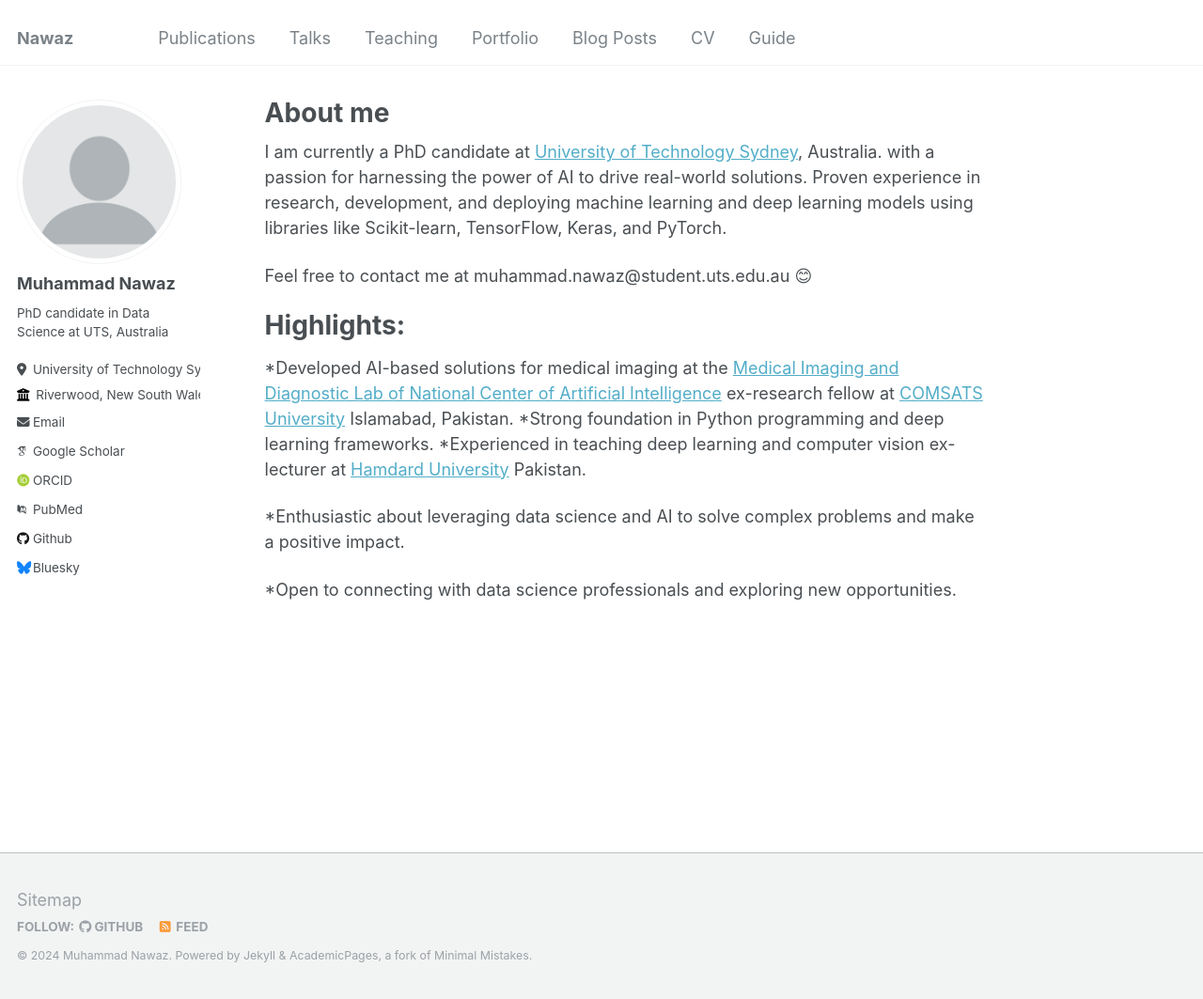
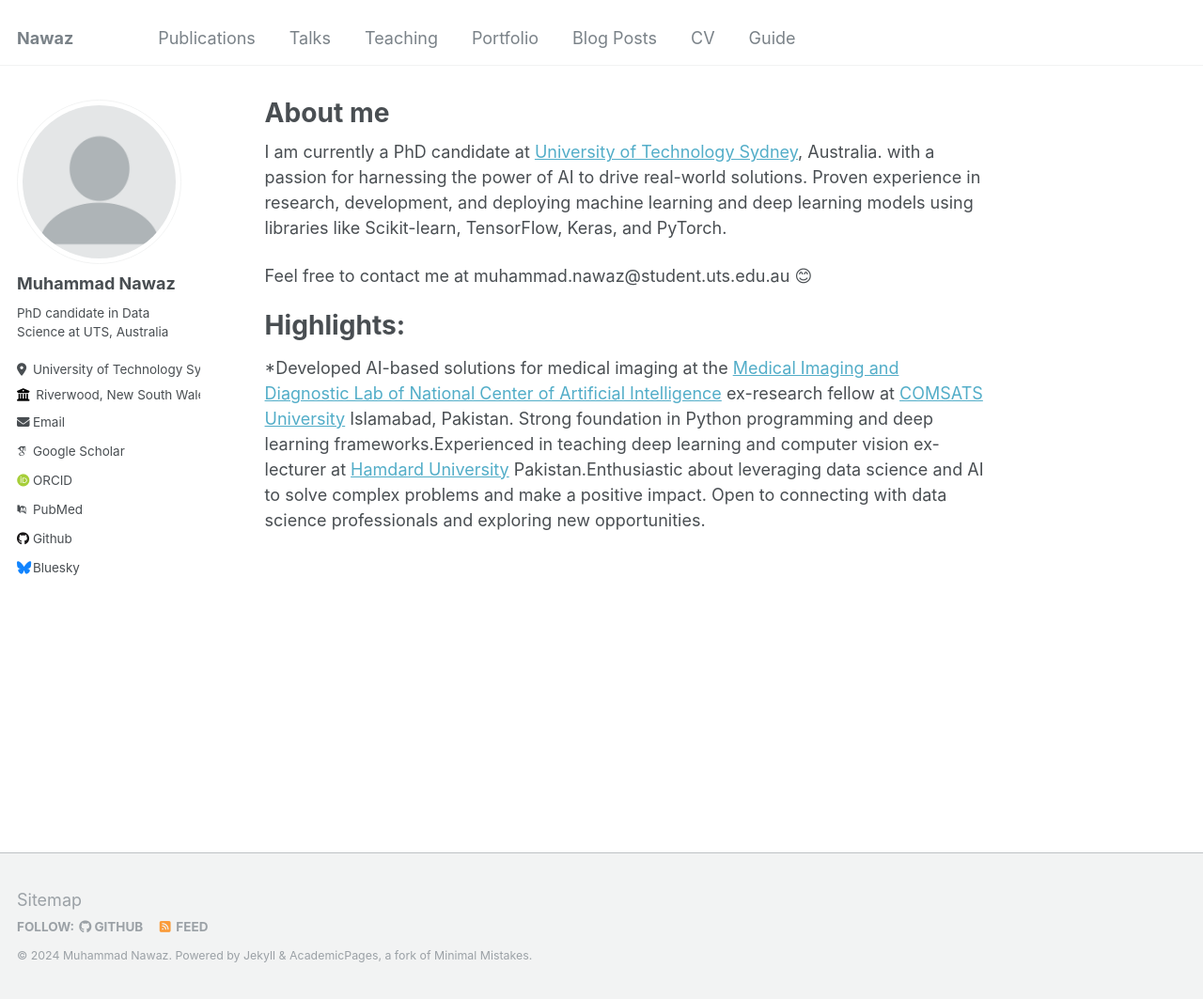
Before and after one commit to basmakhan11/Nawaz.github.io, a Jekyll site: the page built from _pages/about.md, in a window 1280 px wide and 1063 px high. Shown: the whole window at 94% size. Built offline with Jekyll 4.4.1, drawn with Linux system fonts in a browser that asks for light colours; some web fonts are replaced.

```diff
--- a/_pages/about.md
+++ b/_pages/about.md
@@ -14,9 +14,5 @@ Feel free to contact me at muhammad.nawaz@student.uts.edu.au 😊
 Highlights:
 ======
 *Developed AI-based solutions for medical imaging at the [Medical Imaging and Diagnostic Lab of National Center of Artificial Intelligence](https://ncai.pk/core-labs/) ex-research fellow at [COMSATS University](https://www.comsats.edu.pk/) Islamabad, Pakistan.
- *Strong foundation in Python programming and deep learning frameworks.
-*Experienced in teaching deep learning and computer vision ex-lecturer at [Hamdard University](https://www.hamdard.edu.pk/) Pakistan.
-
-*Enthusiastic about leveraging data science and AI to solve complex problems and make a positive impact.
-
-*Open to connecting with data science professionals and exploring new opportunities.
+Strong foundation in Python programming and deep learning frameworks.Experienced in teaching deep learning and computer vision ex-lecturer at [Hamdard University](https://www.hamdard.edu.pk/) Pakistan.Enthusiastic about leveraging data science and AI to solve complex problems and make a positive impact.
+Open to connecting with data science professionals and exploring new opportunities.
```
